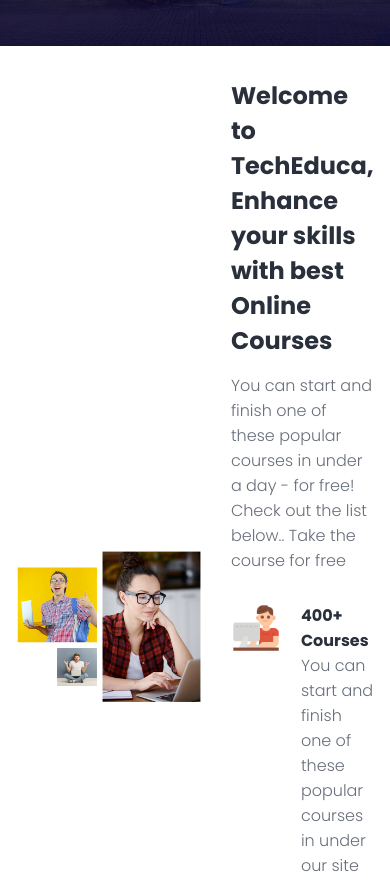
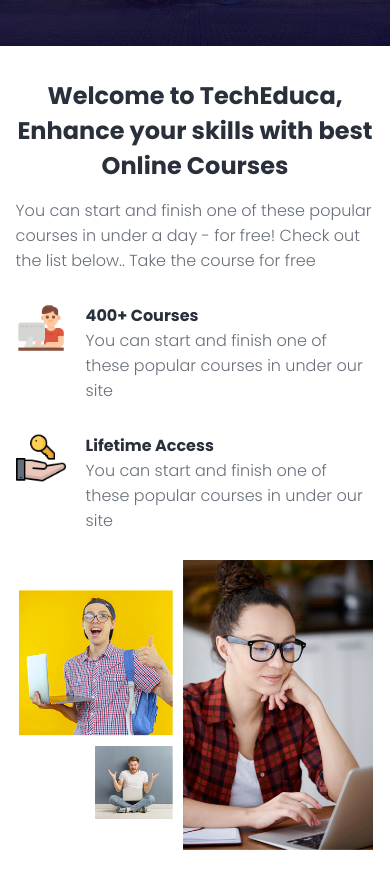
Before and after one commit to DanielCanaviriMenaWebDeveloper/Online-Course-Website, a plain HTML site: page about.html in a window 390 px wide. Shown: the part 460-1341 px from the top of the page. Drawn offline with nearby package versions, Linux system fonts and the light colour scheme.

Commit message:
Página About para Dispositivos Moviles Finalizado

```diff
--- a/styles.css
+++ b/styles.css
@@ -717,6 +717,39 @@ footer .copyright .parrafo-oculto {
     footer .copyright .parrafo-visible {
         display: none;
     }
+
+    /* ABOUT PAGE */
+    #about-container {
+        flex-direction: column-reverse;
+        padding: 8vw 4vw 2vw 4vw;
+    }
+
+    #about-container .about-img {
+        width: 100%;
+        padding-right: 0px;
+    }
+
+    #about-container .about-text {
+        width: 100%;
+        padding-bottom: 20px;
+    }
+
+    #about-container .about-text h2 {
+        text-align: center;
+    }
+
+    #trust .trust-img {
+        margin-top: 40px;
+        flex-wrap: wrap;
+        justify-content: center;
+    }
+
+    #trust .trust-img img {
+        width: 60px;
+        margin: 10px 15px;
+    }
+
+
 }
 
 @media (max-width: 360px) {
```
